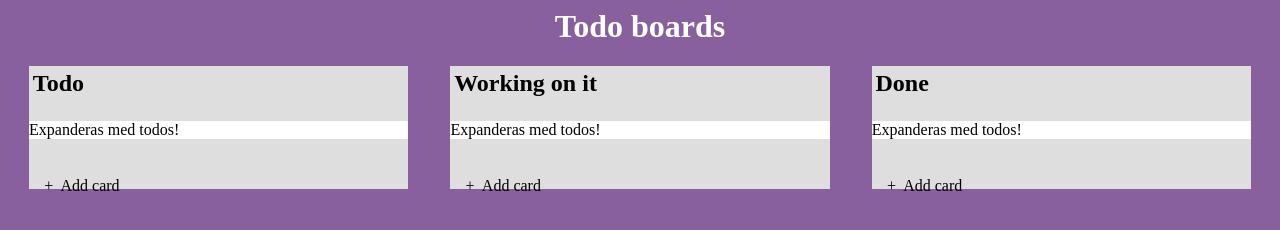
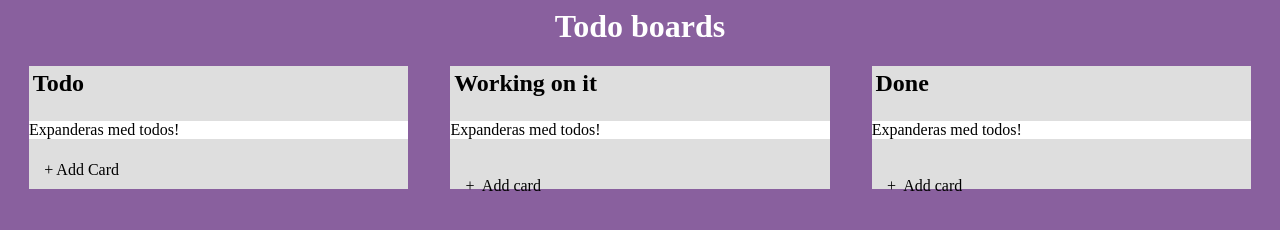
Before and after one commit to FredrikHj/trello-grupp4, a website: page index.html in a window 1280 px wide. Drawn offline with Linux system fonts and the light colour scheme.

Commit message:
add card

```diff
--- a/index.html
+++ b/index.html
@@ -21,7 +21,7 @@
         <div class="boards__iteamsContainerTodo">
           Expanderas med todos!
         </div>
-        <div class="boards__addCardBtn boards__addCardBtnTodo"> <p class="boards__addCardBtn__addSymbol">+</p><p class="boards__addCardBtn__addCardText">Add card</p> </div>
+        <div class="boards__addCardBtn boards__addCardBtnTodo">+ Add Card</div>
       </section>
       <section class="boards">
         <p class="boards__iteamHead">Working on it</p>
```
